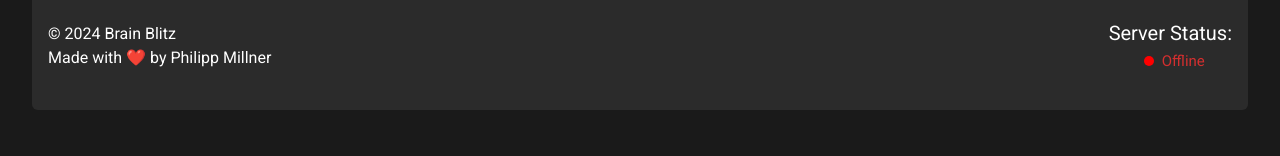
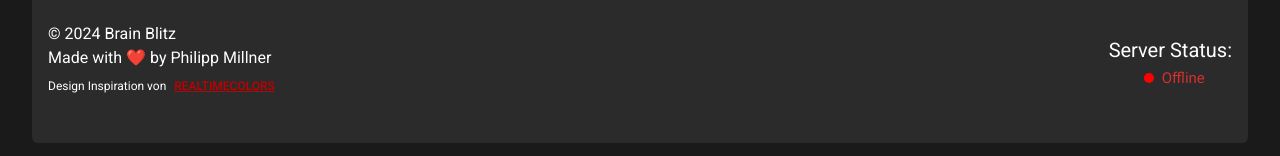
Before and after one commit to SlowMoschen/Brain_Blitz, a React (Vite) app in the folder client/: page /#/ in a window 1280 px wide. Shown: the part 2689-2845 px from the top of the page. Before the commit the page ends 2815 px from the top, so only its background shows below. Built offline with nearby package versions, Linux system fonts and the light colour scheme; no server answers.

Commit message:
new: added a reference link for the design inspo

```diff
--- a/client/src/routes/home/components/Footer/Footer.tsx
+++ b/client/src/routes/home/components/Footer/Footer.tsx
@@ -129,8 +129,22 @@ export default function Footer() {
         <Stack my={1}>
           <Typography>© {new Date().getFullYear()} Brain Blitz</Typography>
           <Typography>Made with ❤️ by Philipp Millner</Typography>
+          <Typography variant="caption">
+            Design Inspiration von
+            <RouterButton
+              color="primary"
+              to="https://www.realtimecolors.com/"
+              text="RealTimeColors"
+              sx={{
+                px: 1,
+                fontSize: "0.75rem",
+                textDecoration: "underline",
+                color: "primary.main",
+              }}
+            />
+          </Typography>
         </Stack>
-          <ServerStatus />
+        <ServerStatus />
       </Stack>
     </Box>
   );
```
